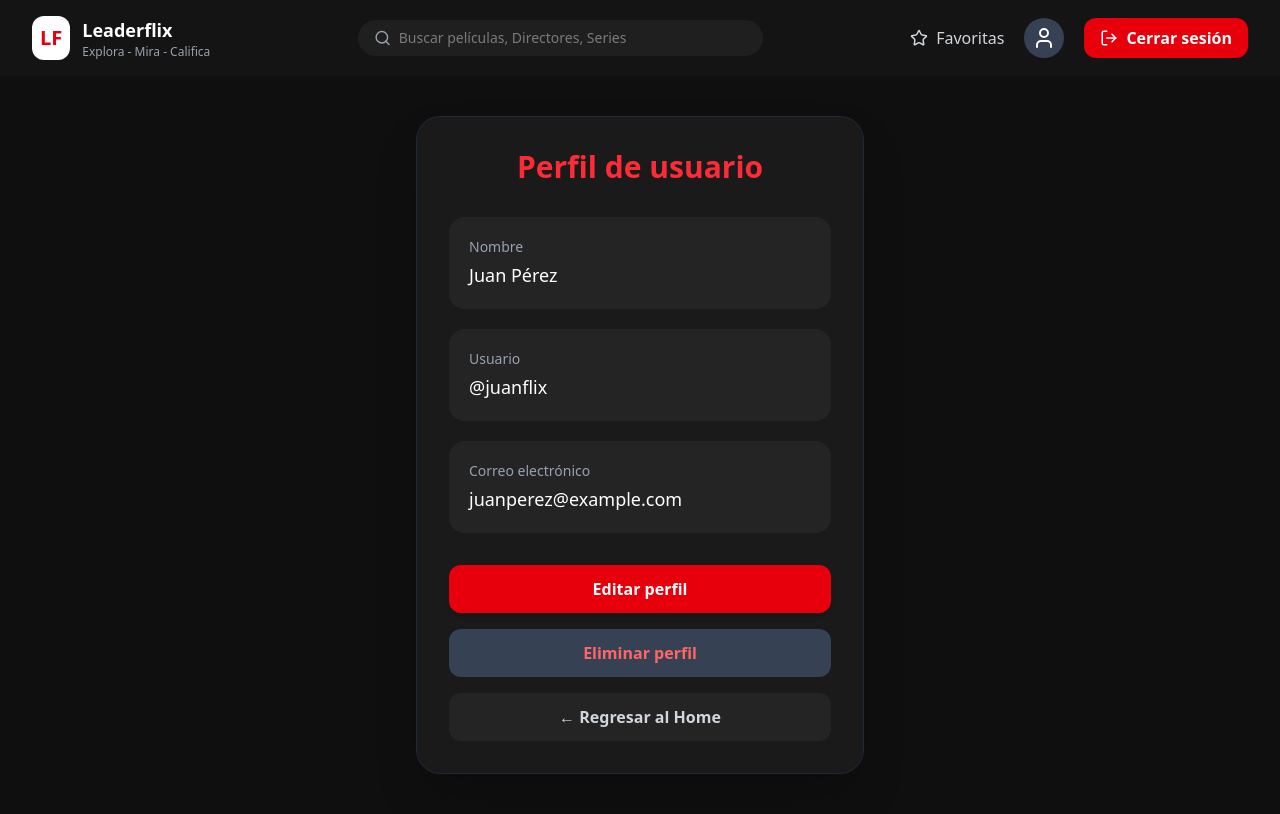
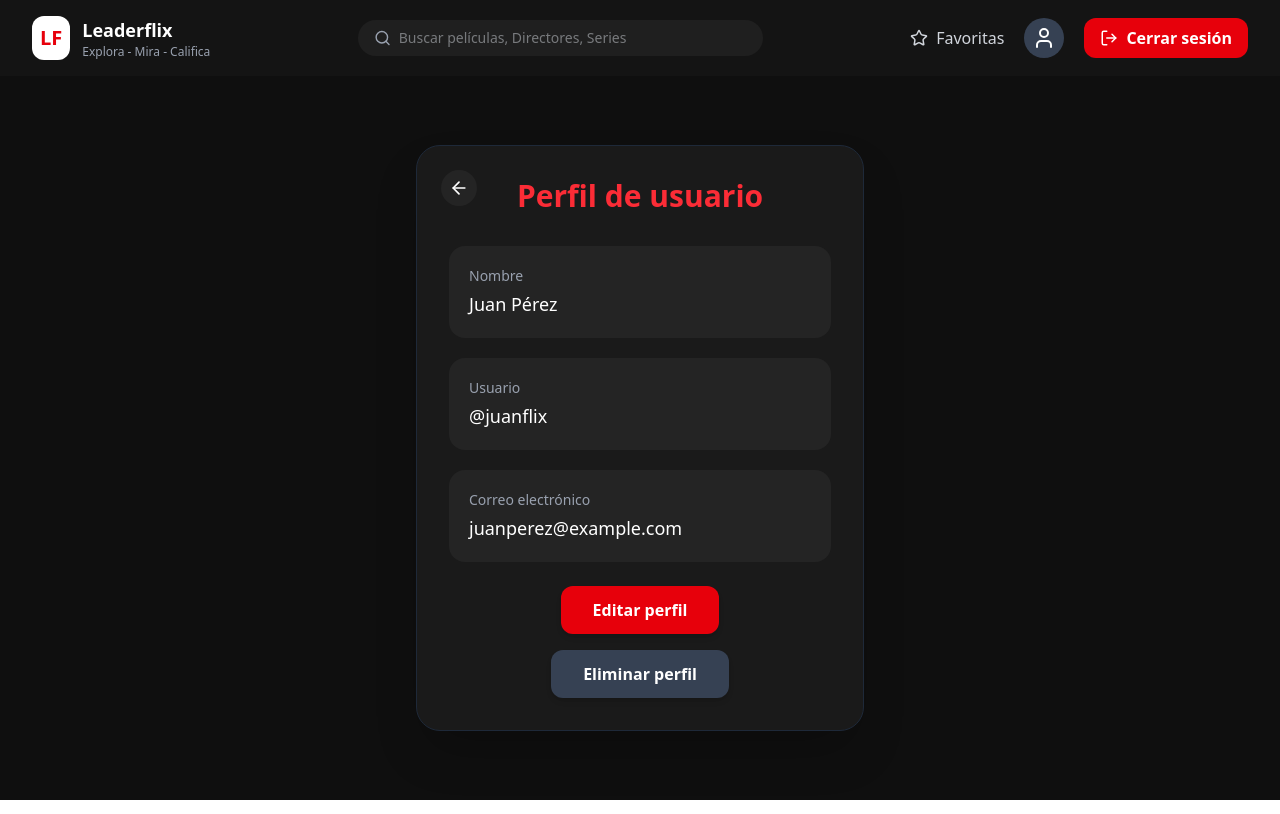
Before and after one commit to benjaminrizo/leaderflix-frontend, a React (Vite) app: page /profile in a window 1280 px wide. Built offline with nearby package versions, Linux system fonts and the light colour scheme.

Commit message:
se corrigio el volver al inicio en el profile

```diff
--- a/src/pages/profile.tsx
+++ b/src/pages/profile.tsx
@@ -1,10 +1,11 @@
 import { useState } from "react";
+import Navbar from "../components/Navbar";
+import { ArrowLeft } from "lucide-react";
 import { useNavigate } from "react-router-dom";
-import Navbar from "../components/Navbar";
 
 export default function Profile() {
+  const [isEditing, setIsEditing] = useState(false);
   const navigate = useNavigate();
-  const [isEditing, setIsEditing] = useState(false);
 
   const [userData, setUserData] = useState({
     name: "Juan Pérez",
@@ -25,13 +26,9 @@ export default function Profile() {
   };
 
   const handleDelete = () => {
-    const confirmDelete = window.confirm(
-      "¿Estás seguro de que deseas eliminar tu perfil? Esta acción no se puede deshacer."
-    );
-    if (confirmDelete) {
-      // Aquí podrías llamar al backend para eliminar el usuario
-      alert("Perfil eliminado exitosamente.");
-      navigate("/"); // Redirige al home o login
+    if (confirm("¿Seguro que deseas eliminar tu perfil? Esta acción es irreversible.")) {
+      alert("Perfil eliminado correctamente.");
+      navigate("/"); // Redirige al home después de eliminar
     }
   };
 
@@ -40,7 +37,16 @@ export default function Profile() {
       <Navbar />
 
       <div className="flex justify-center items-center flex-1 px-4 py-10">
-        <div className="w-full max-w-md bg-[#1a1a1a] rounded-3xl shadow-2xl p-8 border border-gray-800 relative">
+        <div className="relative w-full max-w-md bg-[#1a1a1a] rounded-3xl shadow-2xl p-8 border border-gray-800">
+          {/* 🔙 Botón de volver dentro del contenedor */}
+          <button
+            onClick={() => navigate("/home")}
+            className="absolute top-6 left-6 p-2 bg-[#242424] rounded-full hover:bg-[#333] transition"
+            aria-label=""
+          >
+            <ArrowLeft size={20} />
+          </button>
+
           <h1 className="text-3xl font-bold mb-8 text-center text-red-500">
             Perfil de usuario
           </h1>
@@ -62,7 +68,7 @@ export default function Profile() {
                 <p className="text-lg font-medium mt-1">{userData.email}</p>
               </div>
 
-              <div className="flex flex-col gap-4 mt-8">
+              <div className="flex flex-col items-center gap-4 mt-6">
                 <button
                   onClick={() => setIsEditing(true)}
                   className="px-8 py-3 bg-red-600 hover:bg-red-700 rounded-xl font-semibold transition shadow-md"
@@ -72,16 +78,9 @@ export default function Profile() {
 
                 <button
                   onClick={handleDelete}
-                  className="px-8 py-3 bg-gray-700 hover:bg-gray-600 rounded-xl font-semibold transition text-red-400 hover:text-red-500"
+                  className="px-8 py-3 bg-gray-700 hover:bg-gray-600 rounded-xl font-semibold transition shadow-md"
                 >
                   Eliminar perfil
-                </button>
-
-                <button
-                  onClick={() => navigate("/home")}
-                  className="px-8 py-3 bg-[#242424] hover:bg-[#333] rounded-xl font-semibold transition text-gray-300 hover:text-white"
-                >
-                  ← Regresar al Home
                 </button>
               </div>
             </div>
@@ -136,15 +135,6 @@ export default function Profile() {
                   Cancelar
                 </button>
               </div>
-
-              <div className="flex justify-center mt-6">
-                <button
-                  onClick={() => navigate("/")}
-                  className="text-gray-400 hover:text-white text-sm underline"
-                >
-                  ← Regresar al Home
-                </button>
-              </div>
             </div>
           )}
         </div>
```
